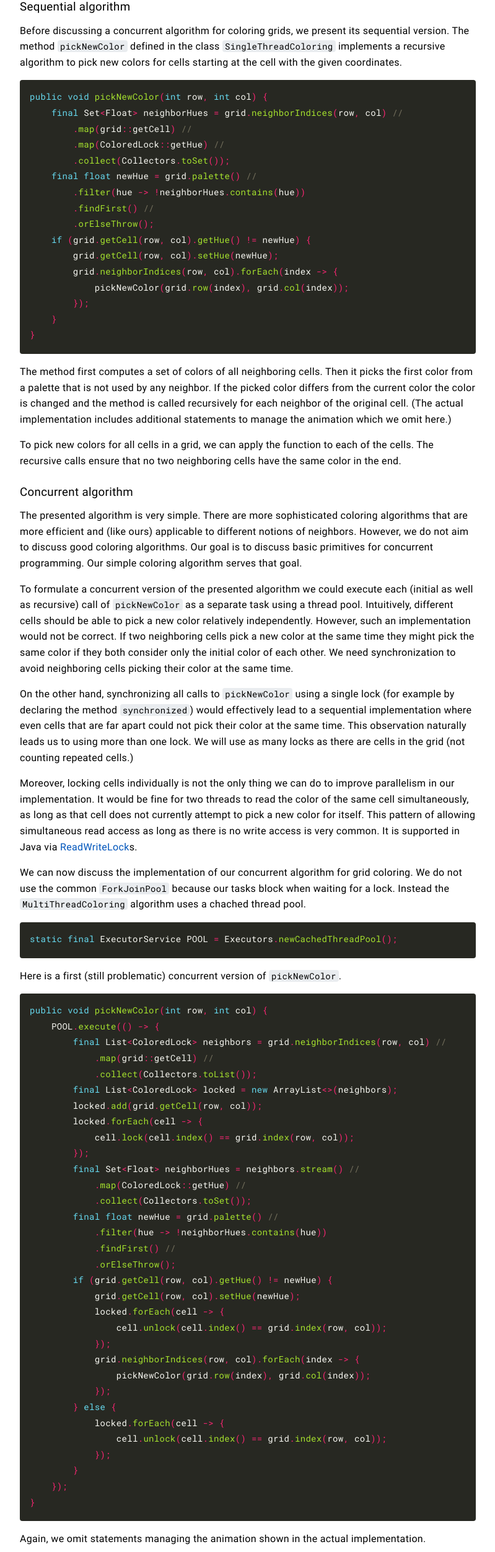
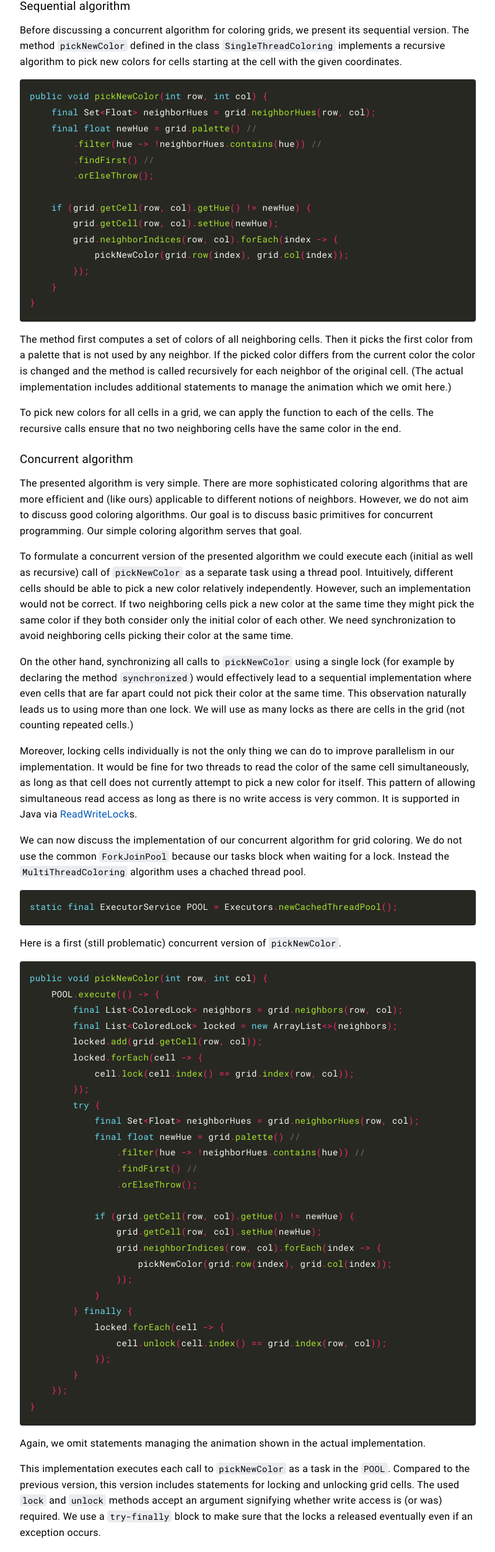
Before and after one commit to sebfisch/java-concurrency, a plain HTML site: page docs/docs/coordinating/locking/index.html in a window 1280 px wide. Shown: the part 1750-4254 px from the top of the page at 62% size, without its empty margins (240-1039 px from the left). Drawn offline with Linux system fonts and the light colour scheme.

Commit message:
refactoring

```diff
--- a/docs/docs/coordinating/locking/index.html
+++ b/docs/docs/coordinating/locking/index.html
@@ -321,7 +321,7 @@ In order for us to be able to see all neighbors of each cell,
 the last row and column repeats the first.
 When looking at the (top-left) 4x4 grid closely,
 we can see that the cells all have different colors
-(although, admittedly, the four shades of green look very similar.)</p>
+(although, admittedly, some of them look very similar.)</p>
 <p>When clicking in the grid,
 the application shows an animation choosing different colors
 for the cells of the grid.
@@ -353,14 +353,12 @@ The method <code>pickNewColor</code> defined in the class <code>SingleThreadColo
 implements a recursive algorithm to pick new colors for cells
 starting at the cell with the given coordinates.</p>
 <div class="highlight"><pre style="color:#f8f8f2;background-color:#272822;-moz-tab-size:4;-o-tab-size:4;tab-size:4"><code class="language-java" data-lang="java"><span style="color:#66d9ef">public</span> <span style="color:#66d9ef">void</span> <span style="color:#a6e22e">pickNewColor</span><span style="color:#f92672">(</span><span style="color:#66d9ef">int</span> row<span style="color:#f92672">,</span> <span style="color:#66d9ef">int</span> col<span style="color:#f92672">)</span> <span style="color:#f92672">{</span>
-    <span style="color:#66d9ef">final</span> Set<span style="color:#f92672">&lt;</span>Float<span style="color:#f92672">&gt;</span> neighborHues <span style="color:#f92672">=</span> grid<span style="color:#f92672">.</span><span style="color:#a6e22e">neighborIndices</span><span style="color:#f92672">(</span>row<span style="color:#f92672">,</span> col<span style="color:#f92672">)</span> <span style="color:#75715e">//
-</span><span style="color:#75715e"></span>        <span style="color:#f92672">.</span><span style="color:#a6e22e">map</span><span style="color:#f92672">(</span>grid<span style="color:#f92672">::</span>getCell<span style="color:#f92672">)</span> <span style="color:#75715e">//
-</span><span style="color:#75715e"></span>        <span style="color:#f92672">.</span><span style="color:#a6e22e">map</span><span style="color:#f92672">(</span>ColoredLock<span style="color:#f92672">::</span>getHue<span style="color:#f92672">)</span> <span style="color:#75715e">//
-</span><span style="color:#75715e"></span>        <span style="color:#f92672">.</span><span style="color:#a6e22e">collect</span><span style="color:#f92672">(</span>Collectors<span style="color:#f92672">.</span><span style="color:#a6e22e">toSet</span><span style="color:#f92672">());</span>
+    <span style="color:#66d9ef">final</span> Set<span style="color:#f92672">&lt;</span>Float<span style="color:#f92672">&gt;</span> neighborHues <span style="color:#f92672">=</span> grid<span style="color:#f92672">.</span><span style="color:#a6e22e">neighborHues</span><span style="color:#f92672">(</span>row<span style="color:#f92672">,</span> col<span style="color:#f92672">);</span>
     <span style="color:#66d9ef">final</span> <span style="color:#66d9ef">float</span> newHue <span style="color:#f92672">=</span> grid<span style="color:#f92672">.</span><span style="color:#a6e22e">palette</span><span style="color:#f92672">()</span> <span style="color:#75715e">//
-</span><span style="color:#75715e"></span>        <span style="color:#f92672">.</span><span style="color:#a6e22e">filter</span><span style="color:#f92672">(</span>hue <span style="color:#f92672">-&gt;</span> <span style="color:#f92672">!</span>neighborHues<span style="color:#f92672">.</span><span style="color:#a6e22e">contains</span><span style="color:#f92672">(</span>hue<span style="color:#f92672">))</span>
-        <span style="color:#f92672">.</span><span style="color:#a6e22e">findFirst</span><span style="color:#f92672">()</span> <span style="color:#75715e">//
+</span><span style="color:#75715e"></span>        <span style="color:#f92672">.</span><span style="color:#a6e22e">filter</span><span style="color:#f92672">(</span>hue <span style="color:#f92672">-&gt;</span> <span style="color:#f92672">!</span>neighborHues<span style="color:#f92672">.</span><span style="color:#a6e22e">contains</span><span style="color:#f92672">(</span>hue<span style="color:#f92672">))</span> <span style="color:#75715e">//
+</span><span style="color:#75715e"></span>        <span style="color:#f92672">.</span><span style="color:#a6e22e">findFirst</span><span style="color:#f92672">()</span> <span style="color:#75715e">//
 </span><span style="color:#75715e"></span>        <span style="color:#f92672">.</span><span style="color:#a6e22e">orElseThrow</span><span style="color:#f92672">();</span>
+
     <span style="color:#66d9ef">if</span> <span style="color:#f92672">(</span>grid<span style="color:#f92672">.</span><span style="color:#a6e22e">getCell</span><span style="color:#f92672">(</span>row<span style="color:#f92672">,</span> col<span style="color:#f92672">).</span><span style="color:#a6e22e">getHue</span><span style="color:#f92672">()</span> <span style="color:#f92672">!=</span> newHue<span style="color:#f92672">)</span> <span style="color:#f92672">{</span>
         grid<span style="color:#f92672">.</span><span style="color:#a6e22e">getCell</span><span style="color:#f92672">(</span>row<span style="color:#f92672">,</span> col<span style="color:#f92672">).</span><span style="color:#a6e22e">setHue</span><span style="color:#f92672">(</span>newHue<span style="color:#f92672">);</span>
         grid<span style="color:#f92672">.</span><span style="color:#a6e22e">neighborIndices</span><span style="color:#f92672">(</span>row<span style="color:#f92672">,</span> col<span style="color:#f92672">).</span><span style="color:#a6e22e">forEach</span><span style="color:#f92672">(</span>index <span style="color:#f92672">-&gt;</span> <span style="color:#f92672">{</span>
@@ -429,30 +427,26 @@ Instead the <code>MultiThreadColoring</code> algorithm uses a chached thread poo
 </code></pre></div><p>Here is a first (still problematic) concurrent version of <code>pickNewColor</code>.</p>
 <div class="highlight"><pre style="color:#f8f8f2;background-color:#272822;-moz-tab-size:4;-o-tab-size:4;tab-size:4"><code class="language-java" data-lang="java"><span style="color:#66d9ef">public</span> <span style="color:#66d9ef">void</span> <span style="color:#a6e22e">pickNewColor</span><span style="color:#f92672">(</span><span style="color:#66d9ef">int</span> row<span style="color:#f92672">,</span> <span style="color:#66d9ef">int</span> col<span style="color:#f92672">)</span> <span style="color:#f92672">{</span>
     POOL<span style="color:#f92672">.</span><span style="color:#a6e22e">execute</span><span style="color:#f92672">(()</span> <span style="color:#f92672">-&gt;</span> <span style="color:#f92672">{</span>
-        <span style="color:#66d9ef">final</span> List<span style="color:#f92672">&lt;</span>ColoredLock<span style="color:#f92672">&gt;</span> neighbors <span style="color:#f92672">=</span> grid<span style="color:#f92672">.</span><span style="color:#a6e22e">neighborIndices</span><span style="color:#f92672">(</span>row<span style="color:#f92672">,</span> col<span style="color:#f92672">)</span> <span style="color:#75715e">//
-</span><span style="color:#75715e"></span>            <span style="color:#f92672">.</span><span style="color:#a6e22e">map</span><span style="color:#f92672">(</span>grid<span style="color:#f92672">::</span>getCell<span style="color:#f92672">)</span> <span style="color:#75715e">//
-</span><span style="color:#75715e"></span>            <span style="color:#f92672">.</span><span style="color:#a6e22e">collect</span><span style="color:#f92672">(</span>Collectors<span style="color:#f92672">.</span><span style="color:#a6e22e">toList</span><span style="color:#f92672">());</span>
+        <span style="color:#66d9ef">final</span> List<span style="color:#f92672">&lt;</span>ColoredLock<span style="color:#f92672">&gt;</span> neighbors <span style="color:#f92672">=</span> grid<span style="color:#f92672">.</span><span style="color:#a6e22e">neighbors</span><span style="color:#f92672">(</span>row<span style="color:#f92672">,</span> col<span style="color:#f92672">);</span>
         <span style="color:#66d9ef">final</span> List<span style="color:#f92672">&lt;</span>ColoredLock<span style="color:#f92672">&gt;</span> locked <span style="color:#f92672">=</span> <span style="color:#66d9ef">new</span> ArrayList<span style="color:#f92672">&lt;&gt;(</span>neighbors<span style="color:#f92672">);</span>
         locked<span style="color:#f92672">.</span><span style="color:#a6e22e">add</span><span style="color:#f92672">(</span>grid<span style="color:#f92672">.</span><span style="color:#a6e22e">getCell</span><span style="color:#f92672">(</span>row<span style="color:#f92672">,</span> col<span style="color:#f92672">));</span>
         locked<span style="color:#f92672">.</span><span style="color:#a6e22e">forEach</span><span style="color:#f92672">(</span>cell <span style="color:#f92672">-&gt;</span> <span style="color:#f92672">{</span>
             cell<span style="color:#f92672">.</span><span style="color:#a6e22e">lock</span><span style="color:#f92672">(</span>cell<span style="color:#f92672">.</span><span style="color:#a6e22e">index</span><span style="color:#f92672">()</span> <span style="color:#f92672">==</span> grid<span style="color:#f92672">.</span><span style="color:#a6e22e">index</span><span style="color:#f92672">(</span>row<span style="color:#f92672">,</span> col<span style="color:#f92672">));</span>
         <span style="color:#f92672">});</span>
-        <span style="color:#66d9ef">final</span> Set<span style="color:#f92672">&lt;</span>Float<span style="color:#f92672">&gt;</span> neighborHues <span style="color:#f92672">=</span> neighbors<span style="color:#f92672">.</span><span style="color:#a6e22e">stream</span><span style="color:#f92672">()</span> <span style="color:#75715e">//
-</span><span style="color:#75715e"></span>            <span style="color:#f92672">.</span><span style="color:#a6e22e">map</span><span style="color:#f92672">(</span>ColoredLock<span style="color:#f92672">::</span>getHue<span style="color:#f92672">)</span> <span style="color:#75715e">//
-</span><span style="color:#75715e"></span>            <span style="color:#f92672">.</span><span style="color:#a6e22e">collect</span><span style="color:#f92672">(</span>Collectors<span style="color:#f92672">.</span><span style="color:#a6e22e">toSet</span><span style="color:#f92672">());</span>
+        <span style="color:#66d9ef">try</span> <span style="color:#f92672">{</span>
+            <span style="color:#66d9ef">final</span> Set<span style="color:#f92672">&lt;</span>Float<span style="color:#f92672">&gt;</span> neighborHues <span style="color:#f92672">=</span> grid<span style="color:#f92672">.</span><span style="color:#a6e22e">neighborHues</span><span style="color:#f92672">(</span>row<span style="color:#f92672">,</span> col<span style="color:#f92672">);</span>
             <span style="color:#66d9ef">final</span> <span style="color:#66d9ef">float</span> newHue <span style="color:#f92672">=</span> grid<span style="color:#f92672">.</span><span style="color:#a6e22e">palette</span><span style="color:#f92672">()</span> <span style="color:#75715e">//
-</span><span style="color:#75715e"></span>            <span style="color:#f92672">.</span><span style="color:#a6e22e">filter</span><span style="color:#f92672">(</span>hue <span style="color:#f92672">-&gt;</span> <span style="color:#f92672">!</span>neighborHues<span style="color:#f92672">.</span><span style="color:#a6e22e">contains</span><span style="color:#f92672">(</span>hue<span style="color:#f92672">))</span>
-            <span style="color:#f92672">.</span><span style="color:#a6e22e">findFirst</span><span style="color:#f92672">()</span> <span style="color:#75715e">//
-</span><span style="color:#75715e"></span>            <span style="color:#f92672">.</span><span style="color:#a6e22e">orElseThrow</span><span style="color:#f92672">();</span>
+</span><span style="color:#75715e"></span>                <span style="color:#f92672">.</span><span style="color:#a6e22e">filter</span><span style="color:#f92672">(</span>hue <span style="color:#f92672">-&gt;</span> <span style="color:#f92672">!</span>neighborHues<span style="color:#f92672">.</span><span style="color:#a6e22e">contains</span><span style="color:#f92672">(</span>hue<span style="color:#f92672">))</span> <span style="color:#75715e">//
+</span><span style="color:#75715e"></span>                <span style="color:#f92672">.</span><span style="color:#a6e22e">findFirst</span><span style="color:#f92672">()</span> <span style="color:#75715e">//
+</span><span style="color:#75715e"></span>                <span style="color:#f92672">.</span><span style="color:#a6e22e">orElseThrow</span><span style="color:#f92672">();</span>
+
             <span style="color:#66d9ef">if</span> <span style="color:#f92672">(</span>grid<span style="color:#f92672">.</span><span style="color:#a6e22e">getCell</span><span style="color:#f92672">(</span>row<span style="color:#f92672">,</span> col<span style="color:#f92672">).</span><span style="color:#a6e22e">getHue</span><span style="color:#f92672">()</span> <span style="color:#f92672">!=</span> newHue<span style="color:#f92672">)</span> <span style="color:#f92672">{</span>
                 grid<span style="color:#f92672">.</span><span style="color:#a6e22e">getCell</span><span style="color:#f92672">(</span>row<span style="color:#f92672">,</span> col<span style="color:#f92672">).</span><span style="color:#a6e22e">setHue</span><span style="color:#f92672">(</span>newHue<span style="color:#f92672">);</span>
-            locked<span style="color:#f92672">.</span><span style="color:#a6e22e">forEach</span><span style="color:#f92672">(</span>cell <span style="color:#f92672">-&gt;</span> <span style="color:#f92672">{</span>
-                cell<span style="color:#f92672">.</span><span style="color:#a6e22e">unlock</span><span style="color:#f92672">(</span>cell<span style="color:#f92672">.</span><span style="color:#a6e22e">index</span><span style="color:#f92672">()</span> <span style="color:#f92672">==</span> grid<span style="color:#f92672">.</span><span style="color:#a6e22e">index</span><span style="color:#f92672">(</span>row<span style="color:#f92672">,</span> col<span style="color:#f92672">));</span>
-            <span style="color:#f92672">});</span>
                 grid<span style="color:#f92672">.</span><span style="color:#a6e22e">neighborIndices</span><span style="color:#f92672">(</span>row<span style="color:#f92672">,</span> col<span style="color:#f92672">).</span><span style="color:#a6e22e">forEach</span><span style="color:#f92672">(</span>index <span style="color:#f92672">-&gt;</span> <span style="color:#f92672">{</span>
                     pickNewColor<span style="color:#f92672">(</span>grid<span style="color:#f92672">.</span><span style="color:#a6e22e">row</span><span style="color:#f92672">(</span>index<span style="color:#f92672">),</span> grid<span style="color:#f92672">.</span><span style="color:#a6e22e">col</span><span style="color:#f92672">(</span>index<span style="color:#f92672">));</span>
                 <span style="color:#f92672">});</span>
-        <span style="color:#f92672">}</span> <span style="color:#66d9ef">else</span> <span style="color:#f92672">{</span>
+            <span style="color:#f92672">}</span>
+        <span style="color:#f92672">}</span> <span style="color:#66d9ef">finally</span> <span style="color:#f92672">{</span>
             locked<span style="color:#f92672">.</span><span style="color:#a6e22e">forEach</span><span style="color:#f92672">(</span>cell <span style="color:#f92672">-&gt;</span> <span style="color:#f92672">{</span>
                 cell<span style="color:#f92672">.</span><span style="color:#a6e22e">unlock</span><span style="color:#f92672">(</span>cell<span style="color:#f92672">.</span><span style="color:#a6e22e">index</span><span style="color:#f92672">()</span> <span style="color:#f92672">==</span> grid<span style="color:#f92672">.</span><span style="color:#a6e22e">index</span><span style="color:#f92672">(</span>row<span style="color:#f92672">,</span> col<span style="color:#f92672">));</span>
             <span style="color:#f92672">});</span>
@@ -466,7 +460,10 @@ as a task in the <code>POOL</code>.
 Compared to the previous version, this version includes
 statements for locking and unlocking grid cells.
 The used <code>lock</code> and <code>unlock</code> methods accept an argument
-signifying whether write access is (or was) required.</p>
+signifying whether write access is (or was) required.
+We use a <code>try-finally</code> block to make sure
+that the locks a released eventually
+even if an exception occurs.</p>
 <p>When executing this algorithm,
 the animation usually freezes.
 For example,
--- a/docs/sitemap.xml
+++ b/docs/sitemap.xml
@@ -9,12 +9,12 @@
 
   <url>
     <loc>http://sebfisch.github.io/java-concurrency/docs/using/classic/</loc>
-    <lastmod>2021-01-13T19:03:48+01:00</lastmod>
+    <lastmod>2021-01-21T16:40:06+01:00</lastmod>
   </url>
 
   <url>
     <loc>http://sebfisch.github.io/java-concurrency/docs/using/pools/</loc>
-    <lastmod>2021-01-13T11:00:24+01:00</lastmod>
+    <lastmod>2021-01-17T00:15:16+01:00</lastmod>
   </url>
 
   <url>
@@ -59,7 +59,7 @@
 
   <url>
     <loc>http://sebfisch.github.io/java-concurrency/docs/</loc>
-    <lastmod>2021-01-13T22:27:32+01:00</lastmod>
+    <lastmod>2021-01-21T16:40:06+01:00</lastmod>
   </url>
 
   <url>
```
Also changed, not shown: docs/docs/using/classic/index.html (+7 -14 lines), docs/docs/using/pools/index.html (+2 -2 lines), content/docs/coordinating/end4x4.png, content/docs/coordinating/end5x5.png, content/docs/coordinating/start4x4.png, docs/docs/coordinating/end4x4.png, docs/docs/coordinating/end5x5.png, docs/docs/coordinating/start4x4.png, 1 other file. Lines whose indentation alone changed are shown as unchanged.
